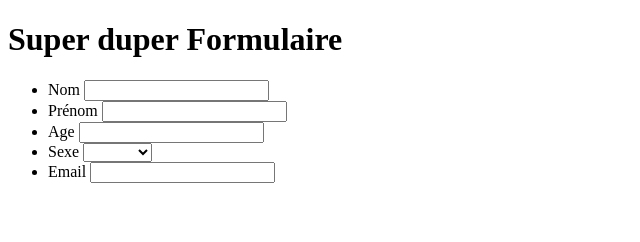
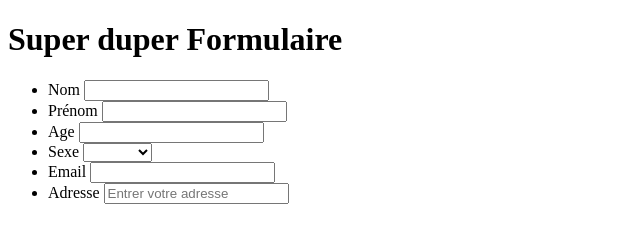
Before and after one commit to LucasAliasElvennope/Formulaire, a plain HTML site: page test.html in a window 1280 px wide. Shown: the whole page, without its empty margins (0-640 px from the left). Drawn offline with Linux system fonts and the light colour scheme.

```diff
--- a/test.html
+++ b/test.html
@@ -33,7 +33,10 @@
         <label for="mail">Email</label>
         <input type="email" id="mail" name="user_mail" required/>
       </li>
-
+      <li>
+        <label for="adresse">Adresse</label>
+        <input type="text" id="adresse" name="user_adress" placeholder="Entrer votre adresse"/>
+      </li>
     </ul>
   </form>
 </body>
```
